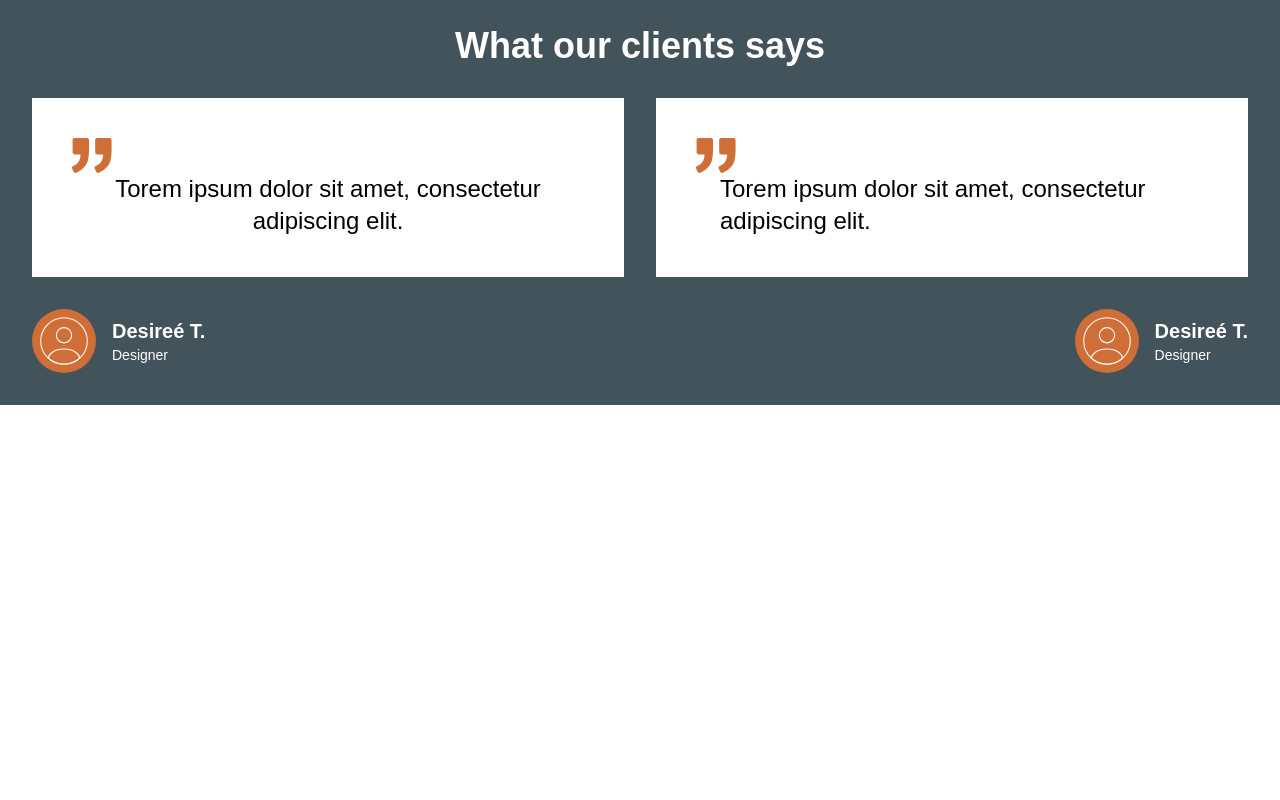
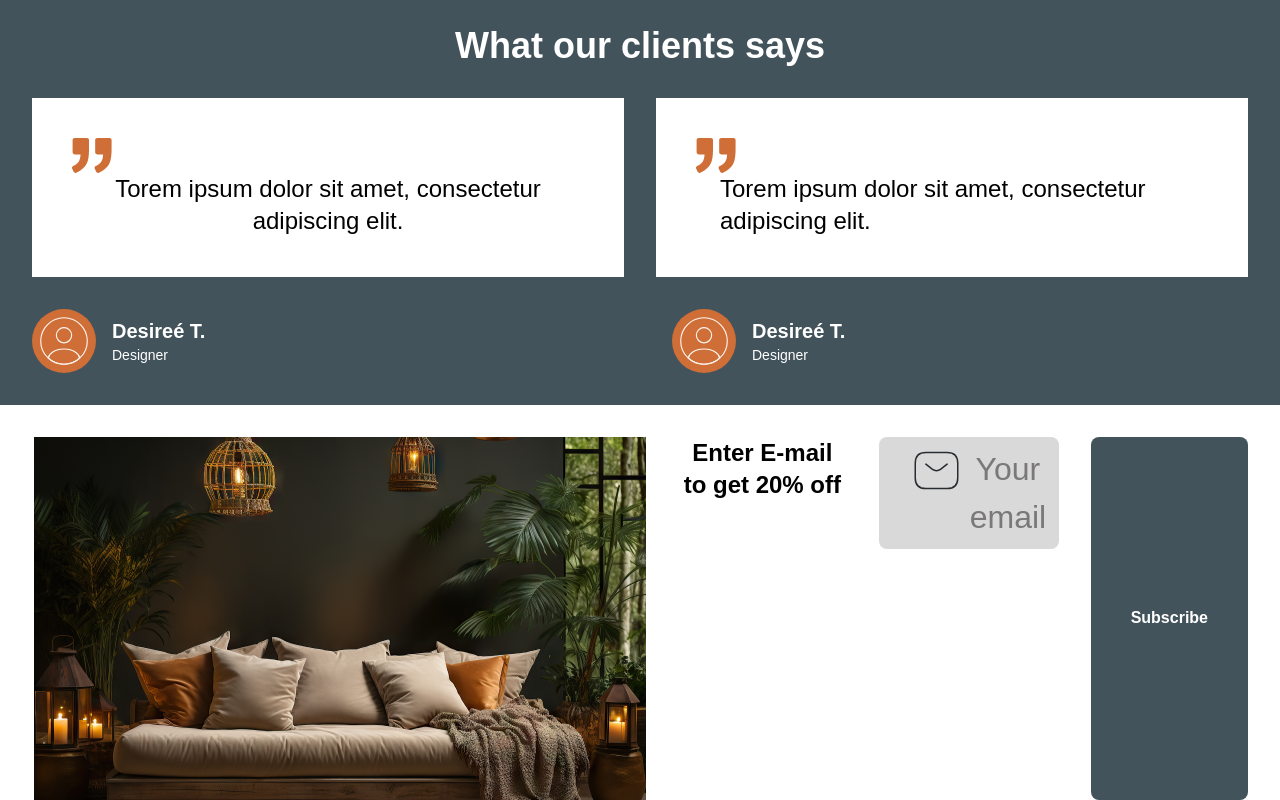
Before and after one commit to stevenmukama/Home-Decor, a React (Vite) app: page /LandingPage1 in a window 1280 px wide. Shown: the part 2073-2873 px from the top of the page. Before the commit the page ends 2510 px from the top, so only its background shows below. Built offline with nearby package versions, Linux system fonts and the light colour scheme.

Commit message:
add more changes

```diff
--- a/src/pages/LandingPages/LandingPage1.jsx
+++ b/src/pages/LandingPages/LandingPage1.jsx
@@ -26,6 +26,7 @@ const LandingPage1 = () => {
 				buttonColor2='bg-[#43535B]'
 				bgColor2='bg-[#43535B]'
 				bgColor3='bg-[#CF6E37]'
+				subscribeBgColor1='bg-[#43535B]'
 			/>
 		</div>
 	);
--- a/src/pages/PageContent.jsx
+++ b/src/pages/PageContent.jsx
@@ -22,6 +22,7 @@ const PageContent = ({
 	buttonColor2,
 	bgColor2,
 	bgColor3,
+	subscribeBgColor1,
 }) => {
 	return (
 		<div className='relative overflow-hidden top-20'>
@@ -151,7 +152,30 @@ const PageContent = ({
 							<p className='text-sm'>Designer</p>
 						</div>
 					</div>
+					<div />
 				</div>
+			</div>
+			<div className='flex gap-8 px-8 text-center '>
+				<img
+					src='/emailImg.png'
+					className=''
+				/>
+				<div>
+					<h1 className='text-2xl font-bold'>
+						Enter E-mail to get 20% off
+					</h1>
+				</div>
+				<div className='px-8 py-2 bg-[#D9D9D9] flex gap-2 h-fit rounded-lg'>
+					<img
+						src='/public/sms.svg'
+						className='w-[51px] h-[51px]'
+					/>
+					<p className='text-[32px] text-[#7A7878]'> Your email</p>
+				</div>
+				<button
+					className={`px-10 py-3 rounded-lg text-white ${subscribeBgColor1} font-bold `}>
+					Subscribe{' '}
+				</button>
 			</div>
 		</div>
 	);
@@ -179,6 +203,7 @@ PageContent.propTypes = {
 	buttonColor2: PropTypes.string,
 	bgColor2: PropTypes.string,
 	bgColor3: PropTypes.string,
+	subscribeBgColor1: PropTypes.string,
 };
 
 export default PageContent;
```
Also changed, not shown: public/emailImg.png (added), public/sms.svg (added).
